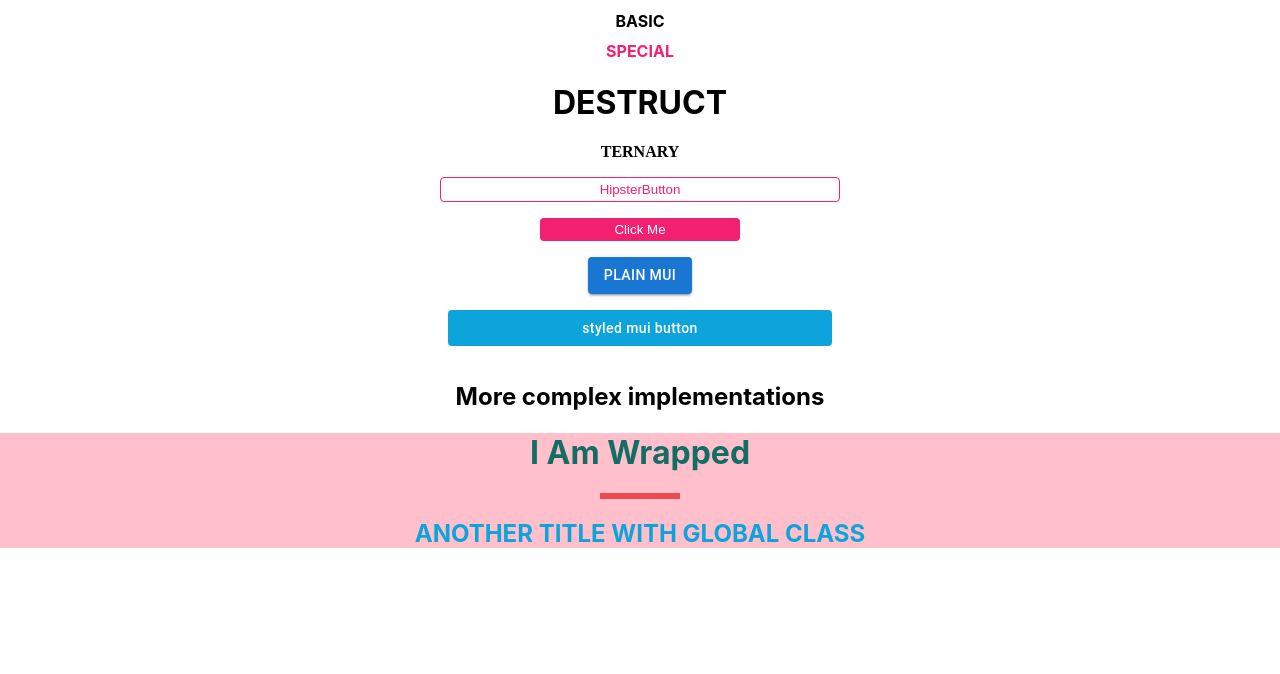
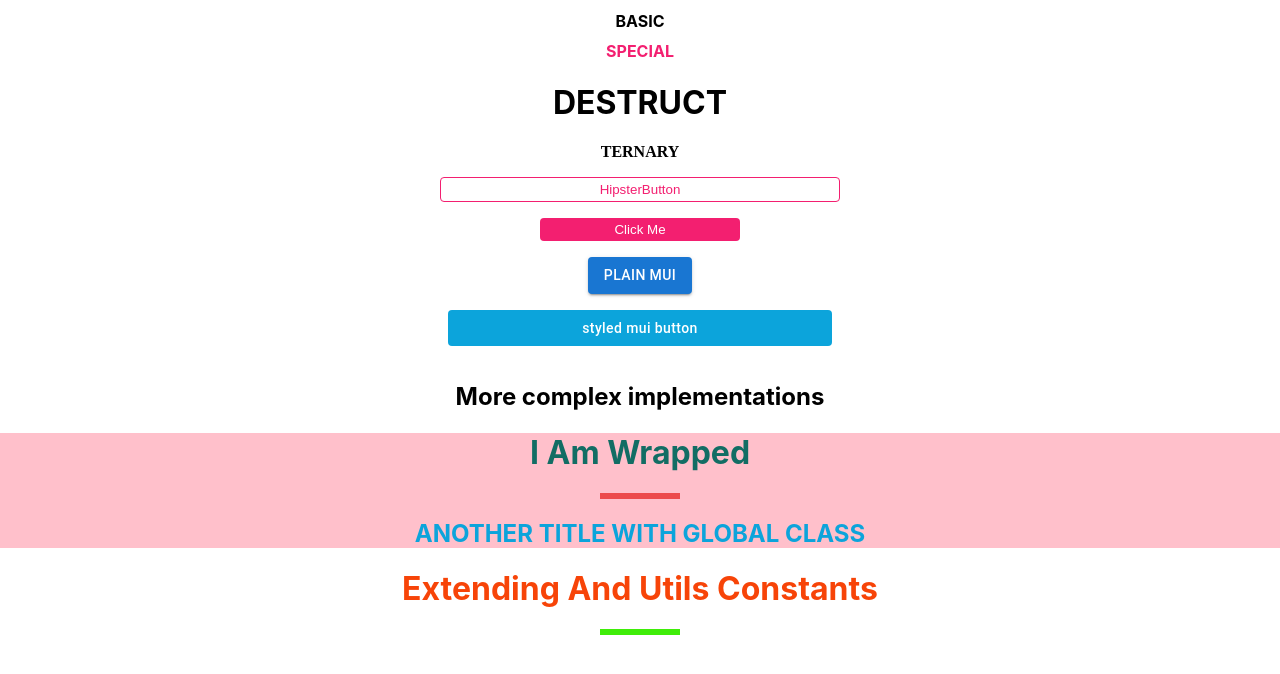
Before and after one commit to nigmasilmi/styled-components-guide, a React (Create React App) app: page / in a window 1280 px wide. Shown: the top 674 px of the page. Built offline with nearby package versions, Linux system fonts and the light colour scheme.

Commit message:
setting constants as js variables

```diff
--- a/src/App.js
+++ b/src/App.js
@@ -2,6 +2,7 @@ import BasicTitle from "./components/BasicTitle";
 import { DefaultButton, HipsterButton } from "./components/Buttons";
 import MUIButtonExtended from "./components/MUIButtonExtended";
 import ComplexTitle from "./components/ComplexTitle";
+import ExtendingReactComponent from "./components/ExtendingReactComponent";
 function App() {
   return (
     <div>
@@ -16,6 +17,7 @@ function App() {
       </div>
       <h2 style={{ textAlign: "center" }}>More complex implementations</h2>
       <ComplexTitle title={"i am wrapped"} />
+      <ExtendingReactComponent title="Extending and utils constants" />
     </div>
   );
 }
--- a/src/components/ExtendingReactComponent.js
+++ b/src/components/ExtendingReactComponent.js
@@ -1,5 +1,6 @@
 import React from "react";
 import styled from "styled-components";
+import { colors } from "../utils";
 
 const ExtendingReactComponent = (props) => {
   return (
@@ -14,12 +15,12 @@ const Wrapper = styled(ExtendingReactComponent)`
   h1 {
     text-transform: capitalize;
     text-align: center;
-    color: #126d64;
+    color: ${colors.secondaryC};
   }
   .underline {
     width: 5rem;
     height: 0.35rem;
-    background: #e72727c5;
+    background: ${colors.primaryC};
     margin: 0 auto;
   }
 `;
--- /dev/null
+++ b/src/utils.js
@@ -0,0 +1,4 @@
+export const colors = {
+  primaryC: "#3fed09",
+  secondaryC: "#f74408",
+};
```
